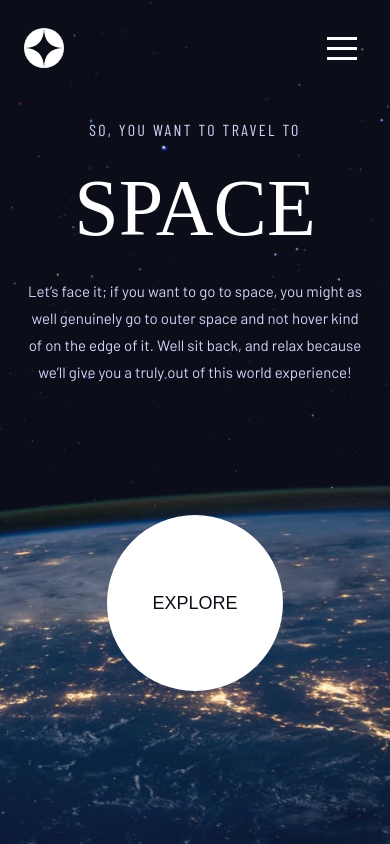
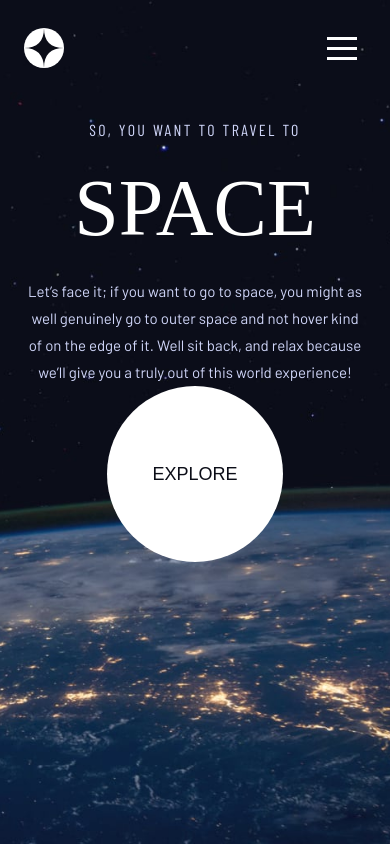
Before and after one commit to yogskr/space-tourism, a React (Vite) app: page / in a window 390 px wide. Built offline with nearby package versions, Linux system fonts and the light colour scheme; a web font is replaced by a local one.

Commit message:
Refactor App component structure and styles for improved layout and animation; update background images for mobile responsiveness

```diff
--- a/src/App.css
+++ b/src/App.css
@@ -1,14 +1,14 @@
 main {
   display: flex;
-  width: 100%; /* 375px */
-  height: 100vh; /* 880px */
   flex-direction: column;
   align-items: flex-start;
+  background-color: initial;
 }
 
 .background {
+  width: 100%; /* 375px */
+  min-height: 100vh; /* 880px */
   background-size: cover;
+  background-repeat: no-repeat;
   background-position: center;
-  height: 100vh;
-  width: 100%;
 }
```
